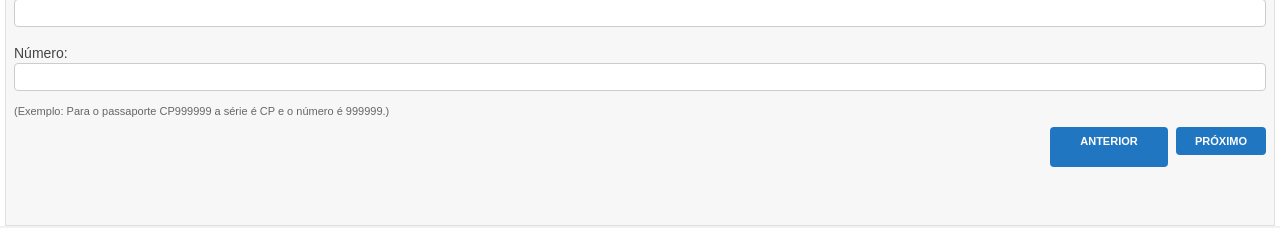
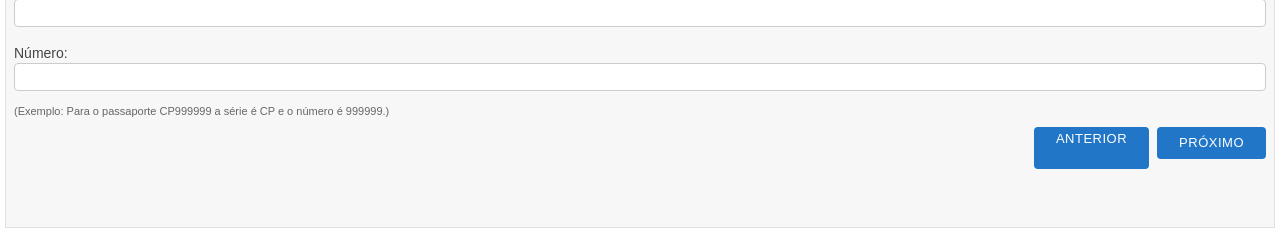
Before and after one commit to Solutionsforce/PassPF, a Flask app: page /nova-solicitacao/documentos in a window 1280 px wide. Shown: the part 1588-1816 px from the top of the page. Run offline with Flask 3, Linux system fonts and the light colour scheme.

Commit message:
Update button styles for navigation and document pages
Modify CSS for `.doc-btn-anterior` and `.doc-btn-proximo` classes in `static/css/style.css`, adjusting font size, weight, background color, padding, height, and line-height for improved visual appearance and consistency.

Replit-Commit-Author: Agent
Replit-Commit-Session-Id: 2f1d9dde-6280-4dd7-be92-213d7a001ec0
Replit-Commit-Checkpoint-Type: full_checkpoint
Replit-Commit-Event-Id: 5e20c9bc-5124-4c6c-928e-7f30aac0145e
Replit-Commit-Screenshot-Url: https://storage.googleapis.com/screenshot-production-us-central1/c69ae46c-7eaa-4d13-905b-498ffecf424b/2f1d9dde-6280-4dd7-be92-213d7a001ec0/WPS9PQc

```diff
--- a/static/css/style.css
+++ b/static/css/style.css
@@ -848,24 +848,26 @@ body {
 }
 
 .doc-btn-anterior, .doc-btn-proximo {
-    font-size: 11px;
+    font-size: 13px;
     font-family: Arial, sans-serif;
-    font-weight: bold;
-    background: #2176c1;
+    font-weight: normal;
+    background: #2176c7;
     color: #fff;
     border: none;
     border-radius: 4px;
-    padding: 6px 14px;
+    padding: 5px 22px;
     cursor: pointer;
     transition: background 0.2s;
     text-transform: uppercase;
-    width: 90px;
-    min-width: 0;
     text-decoration: none;
     display: inline-block;
     text-align: center;
-    height: 28px;
-    line-height: 16px;
+    box-shadow: none;
+    min-width: 0;
+    min-height: 0;
+    height: 32px;
+    line-height: 1;
+    letter-spacing: 0.5px;
 }
 
 .doc-btn-anterior:hover, .doc-btn-proximo:hover {
```
